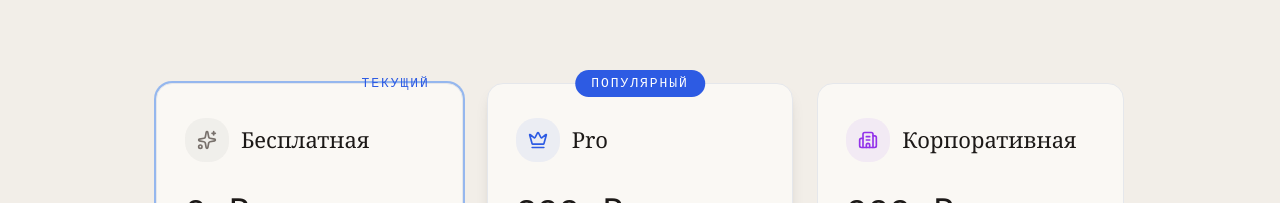
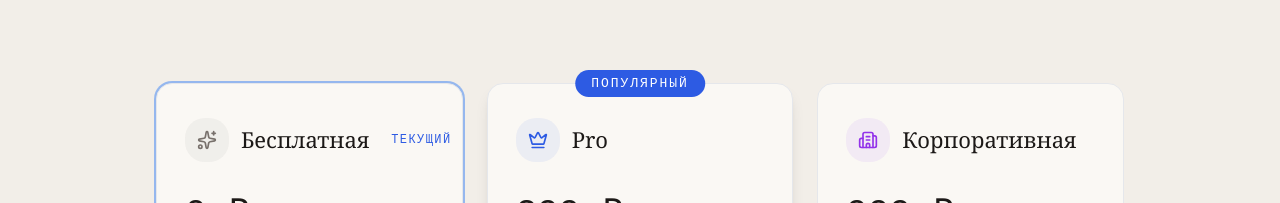
Before and after one commit to ScadiScade/canonix-app, a Next.js app: page /pricing in a window 1280 px wide. Shown: the part 453-656 px from the top of the page. Built offline with nearby package versions, Linux system fonts and the light colour scheme; no server answers; the database is empty.

Commit message:
fix: move pricing 'current' badge inside card header instead of absolute positioning

```diff
--- a/src/app/pricing/page.tsx
+++ b/src/app/pricing/page.tsx
@@ -254,11 +254,11 @@ export default function PricingPage() {
                   p.popular ? "border-accent/40 shadow-lg shadow-accent/8 hover:shadow-xl" : "border-ink-3/10 hover:shadow-lg"
                 } ${isCurrent ? "ring-2 ring-accent/30" : ""}`}>
                   {p.popular && !isBelow && <div className="absolute -top-3.5 left-1/2 -translate-x-1/2 bg-accent text-white text-[13px] tracking-[0.15em] uppercase px-4 py-1 rounded-full font-medium">{t("pricing.popular")}</div>}
-                  {isCurrent && !hasPending && <div className="absolute -top-3.5 right-5 bg-accent/10 text-accent text-[13px] tracking-[0.15em] uppercase px-3 py-1 rounded-full font-medium">{t("pricing.current")}</div>}
-                  {isCurrent && hasPending && <div className="absolute -top-3.5 right-5 bg-amber-500/10 text-amber-500 text-[13px] tracking-[0.15em] uppercase px-3 py-1 rounded-full font-medium">{t("pricing.changesAtEnd")}</div>}
                   <div className="flex items-center gap-3 h-14 mb-5">
                     <div className="w-11 h-11 rounded-xl flex items-center justify-center flex-shrink-0" style={{ backgroundColor: `${p.color}12`, color: p.color }}>{p.icon}</div>
                     <h3 className="font-serif text-[22px] font-light text-ink">{t(p.nameKey)}</h3>
+                    {isCurrent && !hasPending && <span className="ml-auto bg-accent/10 text-accent text-[12px] tracking-[0.12em] uppercase px-2.5 py-1 rounded-full font-medium">{t("pricing.current")}</span>}
+                    {isCurrent && hasPending && <span className="ml-auto bg-amber-500/10 text-amber-500 text-[12px] tracking-[0.12em] uppercase px-2.5 py-1 rounded-full font-medium">{t("pricing.changesAtEnd")}</span>}
                   </div>
                   <div className="h-[52px] mb-6">
                     {isUpgrade && p.price > 0 ? (
```
